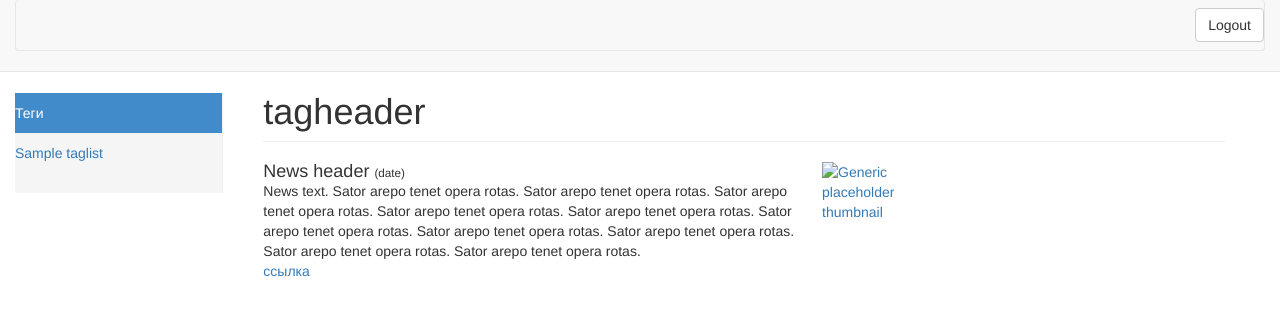
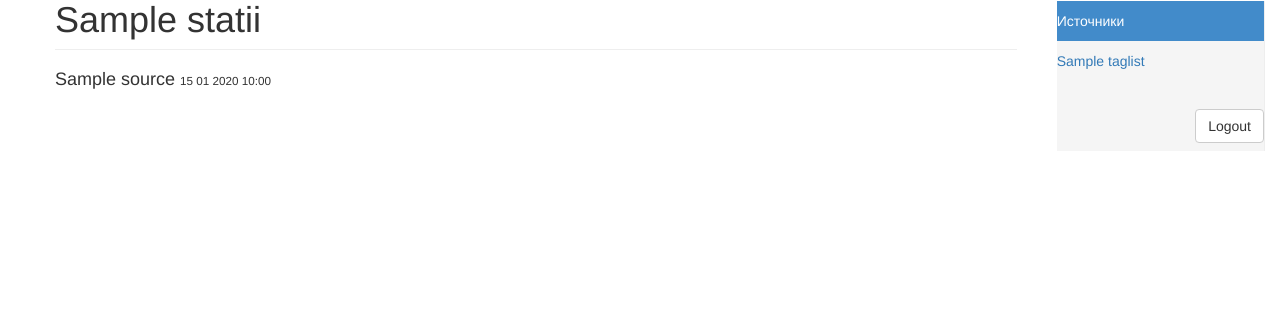
Before and after one commit to goodei/our_projects, a Flask app: template templates/index.html in a window 1280 px wide. Shown: the top 316 px of the page. Run offline with Flask 2, Linux system fonts and the light colour scheme; the template is opened without the code that fills it: most values are stand-ins (such as "Sample title", 1, 10 or a date in 2020).

Commit message:
Исправили ошибки

```diff
--- a/add_and_sort.py
+++ b/add_and_sort.py
@@ -49,3 +49,7 @@ def sequence_save():
 
 if __name__ == "__main__":
     sequence_save()
+
+
+    # for link in u_link:
+    #     print('Cайт :{} + ВНУТРИ : {} \n'.format(link,get_from_r(link)))
--- /dev/null
+++ b/crontab_settings.txt
@@ -0,0 +1,3 @@
+PROJ="projects/big_project/our_projects"
+
+0 */3 * * * cd $PROJ && python add_and_sort.py
--- a/request.py
+++ b/request.py
@@ -38,7 +38,7 @@ def rbk(url):
                 news = {
                     'published':upd_time,
                     'title':post.title,
-                    'id':post.id
+                    'link':post.link
                 }
                 posts.append(news)
         return sorted(posts,key= lambda x:x['published'],reverse = True)
--- a/server.py
+++ b/server.py
@@ -25,8 +25,17 @@ def home():
         taglist = []
         for i in us.urls_ass:
             taglist.append(i.tag)
-        print (taglist)
-        return render_template('index.html', taglist=taglist)
+        statii=[]
+        for link in us.urls_ass:
+            articles = get_from_r(link)
+            for a in articles:
+                a['source'] = link.tag
+            statii += articles
+        statii = sorted(statii,key= lambda x:x['published'],reverse = True)
+
+
+
+        return render_template('index.html', taglist=taglist, statii = statii)
         # teglist = get_from_r(str(urls.querry.filter)) # создать запрос который будет выдавать список тегов, создать словарь по содержимому
 
 
--- a/templates/index.html
+++ b/templates/index.html
@@ -18,41 +18,39 @@
     <![endif]-->
   </head>
   <body>
-    <nav class="navbar navbar-default navbar-static-top">
-      <div class="container-fluid">
-        <div class="navbar navbar-collapse">
-          <form class="navbar-form navbar-right" method="POST" action="/logout">
-            <button type="submit" class="btn btn-default">Logout</button>
-          </form>
-        </div>
-      </div>
-    </nav>
     <div class="container-fluid">
-      <div class="col-md-2 sidebar">
+      <div class="col-md-2 sidebar pull-right">
         <ul class="nav nav-sidebar">
-          <li class="active"><a href="#">Теги<span class="sr-only">(current)</span></a></li>
+          <li class="active"><a href="#">Источники<span class="sr-only">(current)</span></a></li>
           {% for i in taglist %}
             <li><a href="#">{{i}}</a></li>
           {% endfor %}
         </ul>
+        <form class="navbar-form navbar-right" method="POST" action="/logout">
+            <button type="submit" class="btn btn-default">Logout</button>
+          </form>
       </div>
-      <!-- {% for i in taglist %} -->
+      {% for i in statii %}
         <div class="col-md-10 main">
-          <h1 class="page-header">tagheader</h1>
+          {%if 'link' in i %}
+          <a href={{i['link']}}><h1 class="page-header">{{ i['title'] }}</h1></a>
+          {%else%}
+          <h1 class="page-header">{{ i['title'] }}</h1>
+          {%endif%}
           <div class="row placeholders">
             <div class="media col-md-8">
               <div class="media-body">
-                <h4 class="media-heading">News header <span class="date">(date)</span></h4>
-                <span class="media-body">News text. Sator arepo tenet opera rotas. Sator arepo tenet opera rotas. Sator arepo tenet opera rotas. Sator arepo tenet opera rotas. Sator arepo tenet opera rotas. Sator arepo tenet opera rotas. Sator arepo tenet opera rotas. Sator arepo tenet opera rotas. Sator arepo tenet opera rotas. Sator arepo tenet opera rotas.</span><span> </span></span><a href="#">ссылка</a>
+                <h4 class="media-heading">{{i['source']}} <span class="date">{{i['published'].strftime('%d %m %Y %H:%M')}}</span></h4>
+                {%if 'summary_detail' in i%}
+                <span class="media-body">{{i['summary_detail'] | safe}}
+                {% endif %}
+
               </div>
-              <div class="media-right">
-                <a href="#">
-                <img src="" class="media-object" alt="Generic placeholder thumbnail"></a>
-              </div>
+
             </div>
           </div>
         </div>
-      <!-- {% endfor %} -->
+      {% endfor %}
     </div>
     <!-- jQuery (necessary for Bootstrap's JavaScript plugins) -->
     <script src="https://ajax.googleapis.com/ajax/libs/jquery/1.12.4/jquery.min.js"></script>
```
Also changed, not shown: rbk.txt (added, +1 -0 lines).
